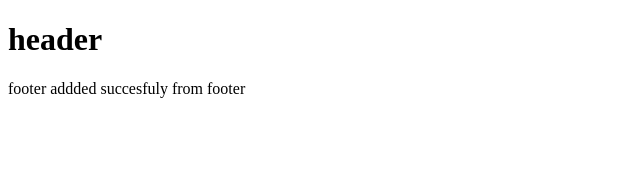
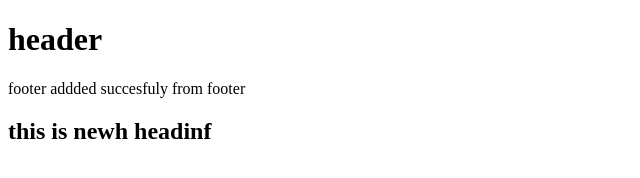
Before and after one commit to AJAKSHAY77/git-merge, a plain HTML site: page footer.html in a window 1280 px wide. Shown: the whole page, without its empty margins (0-640 px from the left). Drawn offline with Linux system fonts and the light colour scheme.

Commit message:
added new heading

```diff
--- a/footer.html
+++ b/footer.html
@@ -10,6 +10,8 @@
 
         <p>footer addded succesfuly from footer </p>
 
+        <h2>this is newh headinf</h2>
+
 
 </body>
 </html>
```
